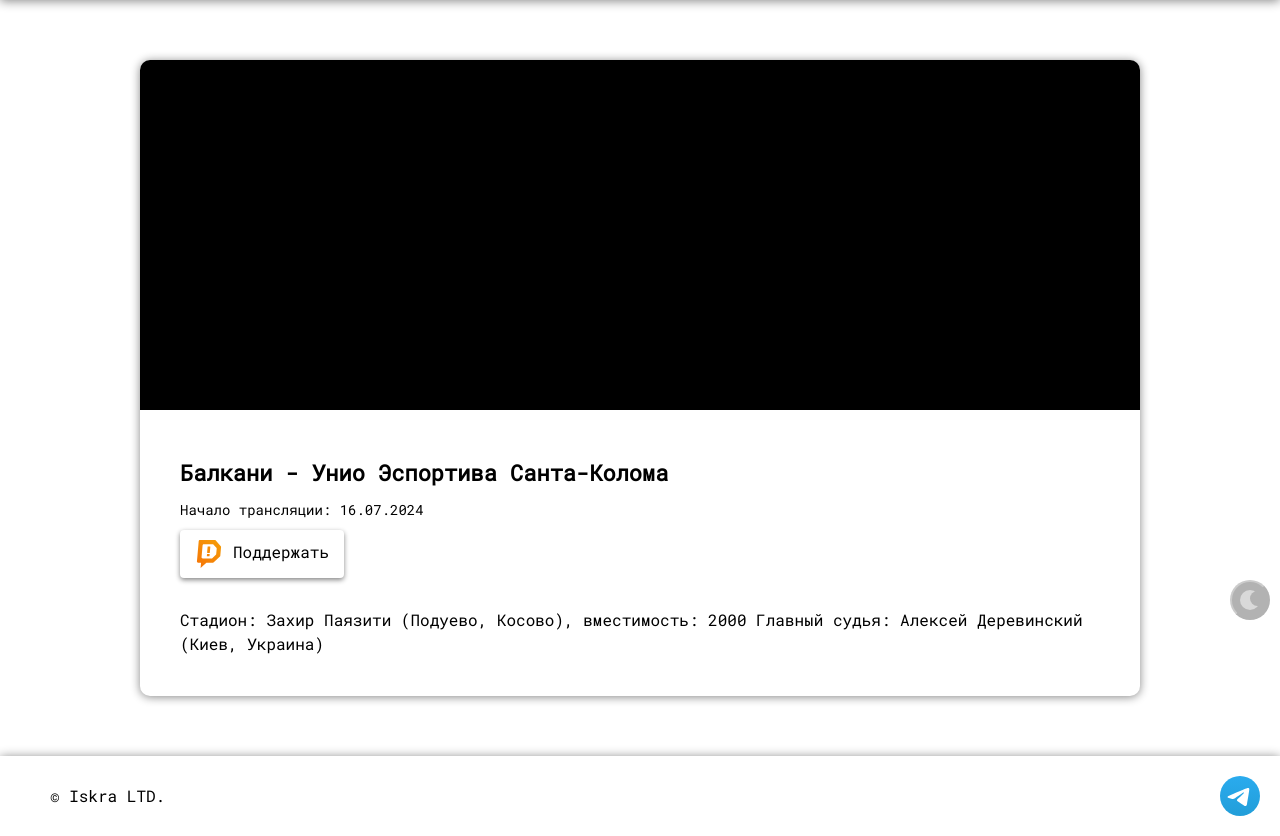
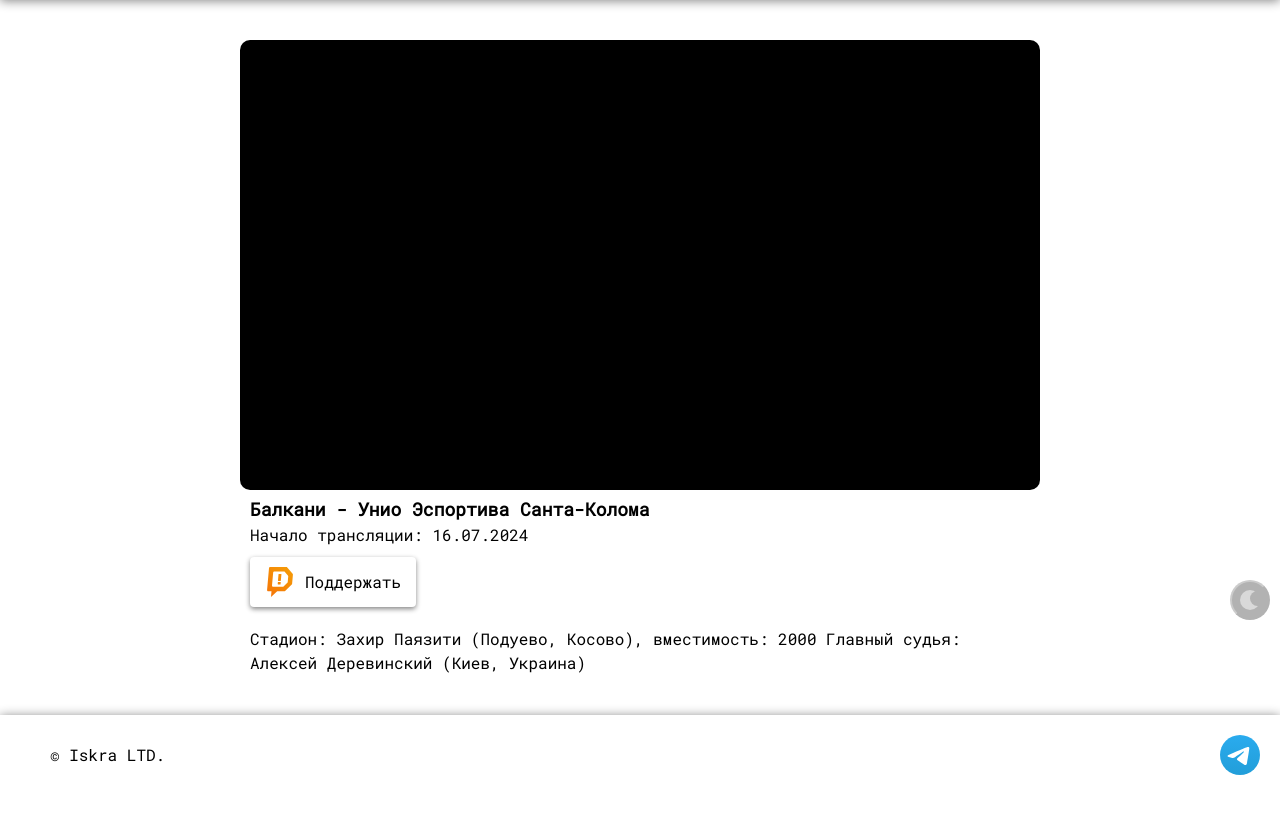
Before and after one commit to Chukseev/translation, a Django app: page /3/ in a window 1280 px wide. Shown: the part 100-936 px from the top of the page. After the commit the page ends 875 px from the top, so only its background shows below. Run offline with Django 5.2, Linux system fonts and the light colour scheme; data comes from the database, SQL or seed files in the repository.

Commit message:
refactor layout

```diff
--- a/translations/static/css/global/components/UI/_button.scss
+++ b/translations/static/css/global/components/UI/_button.scss
@@ -22,6 +22,7 @@
   flex-shrink: 0;
 
   justify-content: center;
+  align-items: center;
   gap: 10px;
   padding-inline: 15px;
   padding-block: 10px;
--- a/translations/translation_app/static/translation_app/css/_globals.scss
+++ b/translations/translation_app/static/translation_app/css/_globals.scss
@@ -1,10 +1,10 @@
 .content {
   background-color: var(--color-background-color);
   flex-grow: 1;
-  padding-block: 60px;
+  //padding-block: 60px;
+  margin-block: 40px;
 
-
-  @include mobile {
-    padding-block: 10px;
+  @include tablet {
+    margin-block: 10px;
   }
 }
--- a/translations/translation_app/static/translation_app/css/components/_translationCard.scss
+++ b/translations/translation_app/static/translation_app/css/components/_translationCard.scss
@@ -1,107 +1,37 @@
+
 .translation-card {
-  /*background-color: var(--color-item-background-color);*/
-  /*background-color: #000;*/
-  border-radius: var(--videoplayer-radius);
-  box-shadow: 0 1px 10px var(--color-item-shadow-color);
+  margin-inline: auto;
+  width: 100vh;
+  max-width: 100%;
+  overflow: hidden;
 
-  @include tablet-above {
-    margin-inline: auto;
-    max-width: 1000px;
+
+  &__video {
+    width: 100%;
+    height: auto;
+    aspect-ratio: 16/9;
+    background-color: #000;
+    border-radius: 10px;
+  }
+
+  &__info-container {
+    //margin-top: 10px;
+    margin-inline: 10px;
+  }
+
+  &__info-title {
+    font-size: 18px;
+
+    @include mobile {
+      font-size: 16px;
+    }
+  }
+
+  &__info-button {
+    margin-top: 10px;
+  }
+
+  &__info-description {
+    margin-top: 20px;
   }
 }
-
-.translation-card__video {
-  width: 100%;
-  max-height: calc(100svh/2 - 50px);
-  border-radius: var(--videoplayer-radius) var(--videoplayer-radius) 0 0;
-  /*margin-bottom: 40px;*/
-  background-color: #000;
-
-  @include mobile {
-    padding-inline: 0px;
-  }
-
-}
-
-.translation-card__info-container {
-  //& * {
-  //  outline: 1px solid red;
-  //}
-
-  display: flex;
-  padding: 20px;
-  /*background-color: var(--color-item-background-color);*/
-  border-radius: 0 0 var(--videoplayer-radius) var(--videoplayer-radius);
-
-  @include mobile {
-    padding: 10px;
-  }
-}
-
-.translation-card__info {
-  border-radius: var(--videoplayer-radius);
-  padding: 20px;
-  display: flex;
-  width: 100%;
-  flex-direction: column;
-
-  @include mobile {
-    padding: 0px;
-  }
-}
-
-
-
-.translation-card__info-title {
-  font-size: 22px;
-  margin-bottom: 10px;
-
-  @include tablet {
-    font-size: 24px;
-    margin-bottom: 10px;
-  }
-
-  @include mobile {
-    font-size: 18px;
-  }
-}
-
-.translation-card__info-date {
-  font-size: 14px;
-  display: block;
-
-  @include mobile {
-    font-size: 12px;
-  }
-}
-
-
-.translation-card__info-button {
-  display: inline-flex;
-
-  margin-block: 10px;
-}
-/*TODO: сделать плавной */
-.translation-card__info-button:hover {
-  transform: scale(105%);
-}
-
-.translation-card__info-button__icon {
-  display: block;
-  width: 28px;
-  aspect-ratio: 1;
-  /*margin-right: 10px;*/
-}
-
-.translation-card__info-description {
-  word-wrap: break-word;
-  /*white-space: pre-wrap;*/
-  font-size: 16px;
-  overflow-y: auto;
-  max-height: 250px;
-  margin-top: 20px;
-
-  @include mobile {
-    font-size: 14px;
-  }
-}
--- a/translations/translation_app/static/translation_app/css/style.css
+++ b/translations/translation_app/static/translation_app/css/style.css
@@ -251,6 +251,7 @@ svg * {
   flex-grow: 0;
   flex-shrink: 0;
   justify-content: center;
+  align-items: center;
   gap: 10px;
   padding-inline: 15px;
   padding-block: 10px;
@@ -274,11 +275,11 @@ svg * {
 .content {
   background-color: var(--color-background-color);
   flex-grow: 1;
-  padding-block: 60px;
+  margin-block: 40px;
 }
-@media (max-width: 767px) {
+@media (max-width: 1023px) {
   .content {
-    padding-block: 10px;
+    margin-block: 10px;
   }
 }
 
@@ -518,111 +519,34 @@ svg * {
 }
 
 .translation-card {
-  /*background-color: var(--color-item-background-color);*/
-  /*background-color: #000;*/
-  border-radius: var(--videoplayer-radius);
-  box-shadow: 0 1px 10px var(--color-item-shadow-color);
+  margin-inline: auto;
+  width: 100vh;
+  max-width: 100%;
+  overflow: hidden;
 }
-@media (min-width: 1024px) {
-  .translation-card {
-    margin-inline: auto;
-    max-width: 1000px;
-  }
-}
-
 .translation-card__video {
   width: 100%;
-  max-height: calc(50svh - 50px);
-  border-radius: var(--videoplayer-radius) var(--videoplayer-radius) 0 0;
-  /*margin-bottom: 40px;*/
+  height: auto;
+  aspect-ratio: 16/9;
   background-color: #000;
+  border-radius: 10px;
 }
-@media (max-width: 767px) {
-  .translation-card__video {
-    padding-inline: 0px;
-  }
+.translation-card__info-container {
+  margin-inline: 10px;
 }
-
-.translation-card__info-container {
-  display: flex;
-  padding: 20px;
-  /*background-color: var(--color-item-background-color);*/
-  border-radius: 0 0 var(--videoplayer-radius) var(--videoplayer-radius);
-}
-@media (max-width: 767px) {
-  .translation-card__info-container {
-    padding: 10px;
-  }
-}
-
-.translation-card__info {
-  border-radius: var(--videoplayer-radius);
-  padding: 20px;
-  display: flex;
-  width: 100%;
-  flex-direction: column;
-}
-@media (max-width: 767px) {
-  .translation-card__info {
-    padding: 0px;
-  }
-}
-
 .translation-card__info-title {
-  font-size: 22px;
-  margin-bottom: 10px;
-}
-@media (max-width: 1023px) {
-  .translation-card__info-title {
-    font-size: 24px;
-    margin-bottom: 10px;
-  }
+  font-size: 18px;
 }
 @media (max-width: 767px) {
   .translation-card__info-title {
-    font-size: 18px;
+    font-size: 16px;
   }
 }
-
-.translation-card__info-date {
-  font-size: 14px;
-  display: block;
+.translation-card__info-button {
+  margin-top: 10px;
 }
-@media (max-width: 767px) {
-  .translation-card__info-date {
-    font-size: 12px;
-  }
-}
-
-.translation-card__info-button {
-  display: inline-flex;
-  margin-block: 10px;
-}
-
-/*TODO: сделать плавной */
-.translation-card__info-button:hover {
-  transform: scale(105%);
-}
-
-.translation-card__info-button__icon {
-  display: block;
-  width: 28px;
-  aspect-ratio: 1;
-  /*margin-right: 10px;*/
-}
-
 .translation-card__info-description {
-  word-wrap: break-word;
-  /*white-space: pre-wrap;*/
-  font-size: 16px;
-  overflow-y: auto;
-  max-height: 250px;
   margin-top: 20px;
-}
-@media (max-width: 767px) {
-  .translation-card__info-description {
-    font-size: 14px;
-  }
 }
 
 .footer {
--- a/translations/translation_app/templates/translation_app/entry.html
+++ b/translations/translation_app/templates/translation_app/entry.html
@@ -13,13 +13,15 @@
             <time
                     datetime="{{ entry.date_translation|date:'Y-m-d' }}"
                     class="translation-card__info-date"
-            >Начало трансляции: {{ entry.date_translation|date:"d.m.Y" }}</time>
+            ><p>Начало трансляции: {{ entry.date_translation|date:"d.m.Y" }}</p></time>
             <a
                     class="translation-card__info-button button"
                     href={{ entry.src_donation }}
             >
                 <img
                         src="../../static/translation_app/icons/donation_alerts_logo_yellow.svg"
+                        width="30"
+                        height="30"
                         alt=""
                         class="translation-card__info-button__icon">
                 <p class="translation-card__info-button-text">Поддержать</p>
```
Also changed, not shown: 1 other file.
